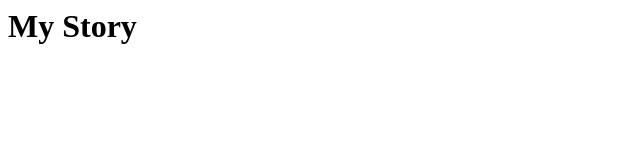
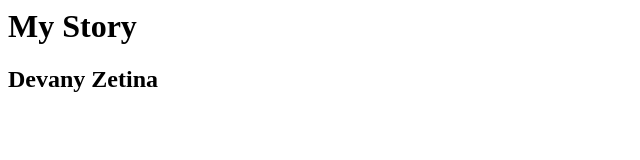
Before and after one commit to dzetina7/MyStoryPer8, a plain HTML site: page index.html in a window 1280 px wide. Shown: the whole page, without its empty margins (0-640 px from the left). Drawn offline with Linux system fonts and the light colour scheme.

Commit message:
Update index.html

```diff
--- a/index.html
+++ b/index.html
@@ -1,5 +1,6 @@
 <html>
 <body>
 <h1>My Story</h1>
+  <h2> Devany Zetina</h2>
 </body>
 <html>
```
